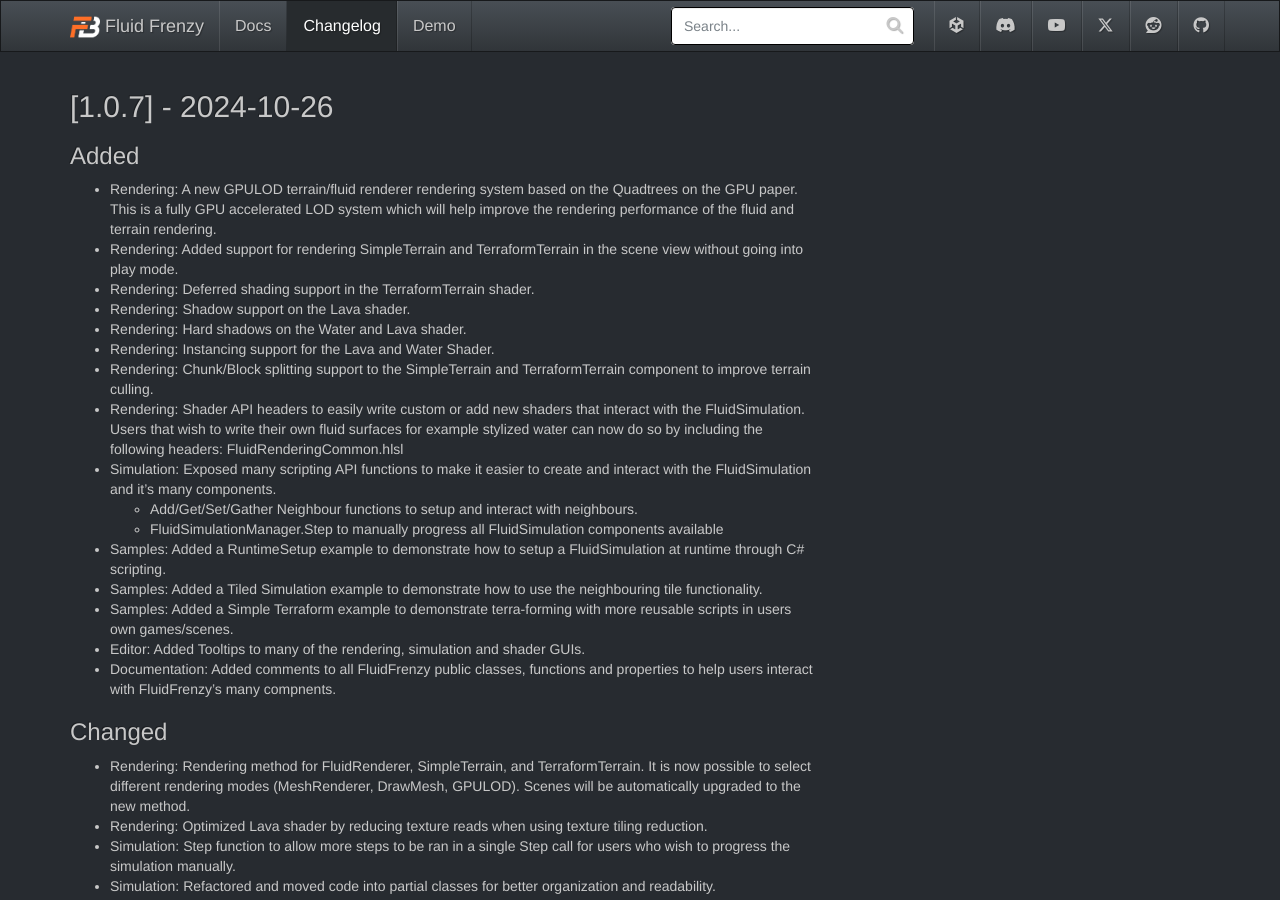
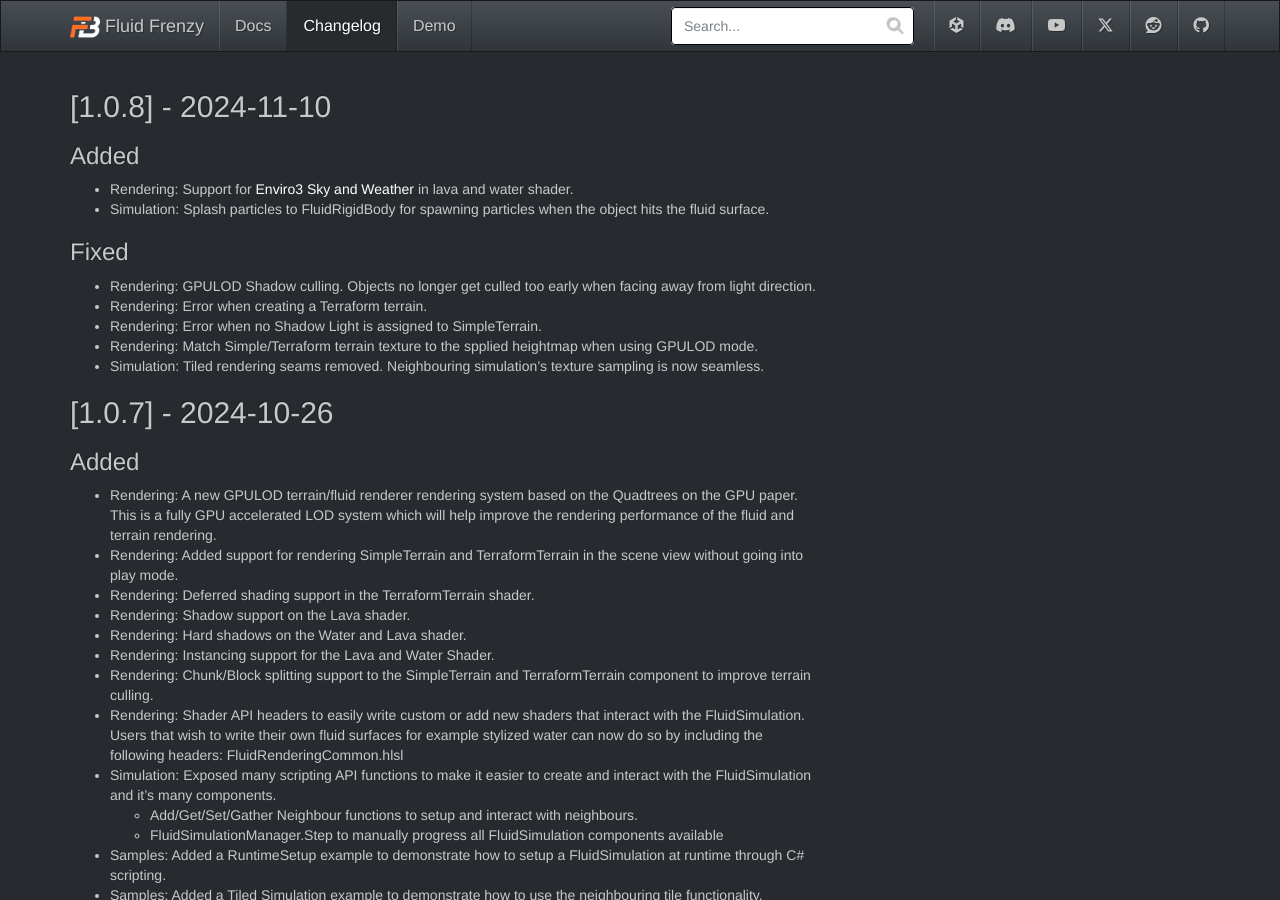
Before and after one commit to FrenzyByte/fluidfrenzy, a Jekyll site: the page built from _changelog/index.md, in a window 1280 px wide and 900 px high. Built offline with Jekyll 4.4.1, drawn with Linux system fonts in a browser that asks for light colours.

Commit message:
v1.0.8 changelog.

```diff
--- a/_changelog/index.md
+++ b/_changelog/index.md
@@ -3,6 +3,21 @@
 permalink: /changelog/index/
 redirect_from: /changelog/index.html
 ---
+
+## [1.0.8] - 2024-11-10
+
+### Added
+
+- Rendering: Support for [Enviro3 Sky and Weather](https://assetstore.unity.com/packages/tools/particles-effects/enviro-3-sky-and-weather-236601) in lava and water shader.
+- Simulation: Splash particles to FluidRigidBody for spawning particles when the object hits the fluid surface.
+
+### Fixed
+
+- Rendering: GPULOD Shadow culling. Objects no longer get culled too early when facing away from light direction.
+- Rendering: Error when creating a Terraform terrain.
+- Rendering: Error when no Shadow Light is assigned to SimpleTerrain.
+- Rendering: Match Simple/Terraform terrain texture to the spplied heightmap when using GPULOD mode.
+- Simulation: Tiled rendering seams removed. Neighbouring simulation's texture sampling is now seamless.
 
 ## [1.0.7] - 2024-10-26
 
```
